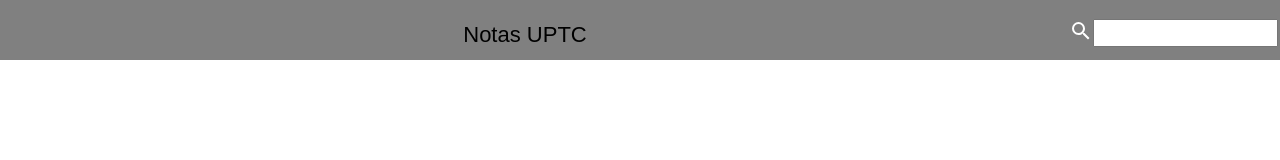
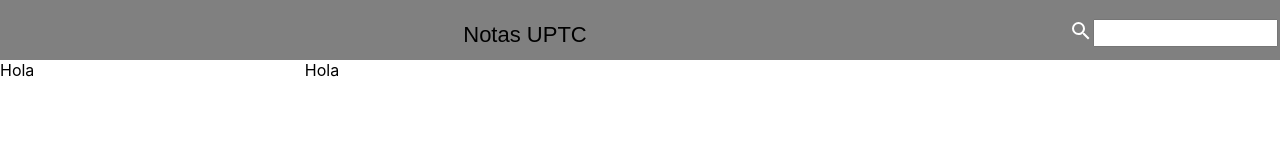
Before and after one commit to sergio1599/notes-uptc, a Next.js app: page /user in a window 1280 px wide. Shown: the top 160 px of the page. Built offline with nearby package versions, Linux system fonts and the light colour scheme.

Commit message:
adding styles in info

```diff
--- a/components/InfoUser/InfoUser.js
+++ b/components/InfoUser/InfoUser.js
@@ -3,8 +3,9 @@
 
 const InfoUser = () => {
     return (
-        <div>
-
+        <div className={styles.info}>
+            <div>Hola</div>
+            <div>Hola</div>
         </div>
     )
 }
--- a/components/InfoUser/infoUser.module.css
+++ b/components/InfoUser/infoUser.module.css
@@ -1,3 +1,5 @@
 .info{
-    display: flex;
+    display: grid;
+    grid-template-columns: 300px auto;
+    grid-gap: 0.3rem;
 }
--- a/pages/user.js
+++ b/pages/user.js
@@ -1,10 +1,12 @@
 import Footer from '../components/Footer/Footer'
 import NavBar from '../components/NavBar/NavBar'
+import InfoUser from '../components/InfoUser/InfoUser'
 
 export default function Home() {
   return (
     <div>
         <NavBar/>
+        <InfoUser/>
     </div>
   )
 }
```
Also changed, not shown: components/NavBar/navBar.module.css (line endings or trailing spaces).
